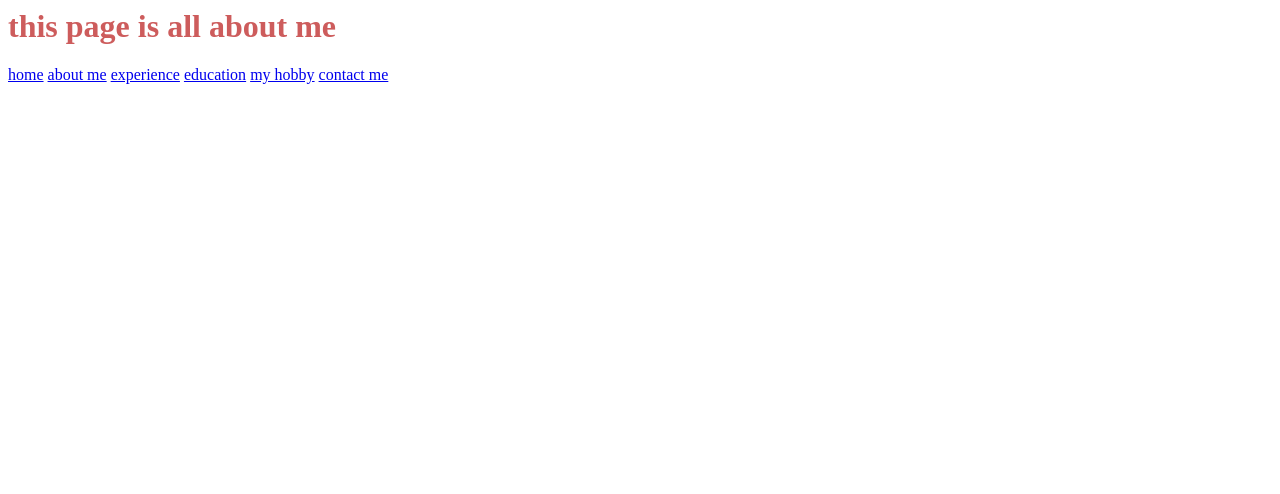
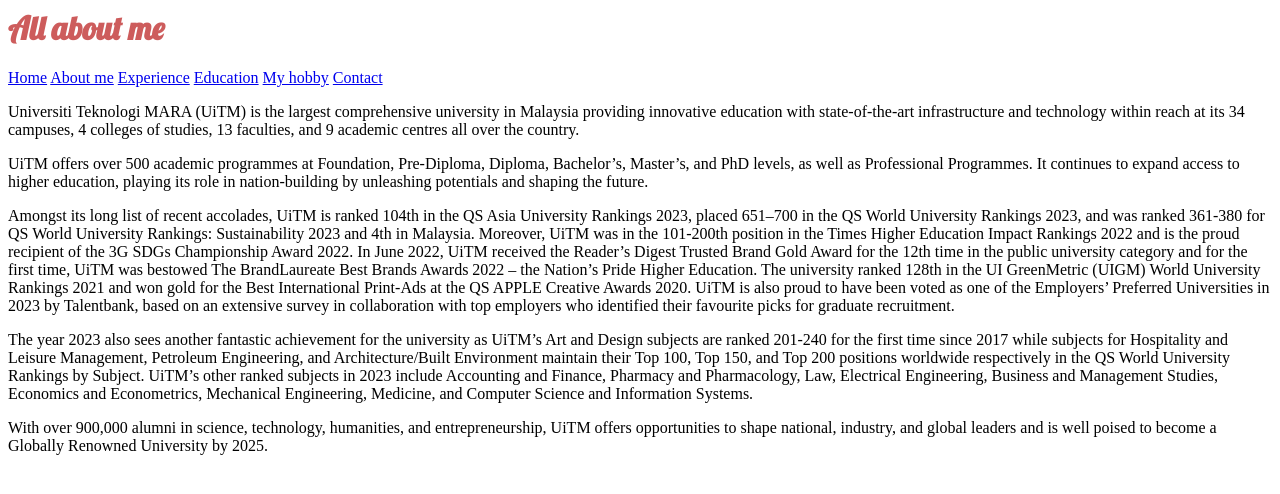
Before and after one commit to AfifahHusna01/23_ims456_2424d_individu, a plain HTML site: page biodata.html in a window 1280 px wide. Drawn offline with Linux system fonts and the light colour scheme.

Commit message:
Add files via upload

```diff
--- a/biodata.html
+++ b/biodata.html
@@ -1,16 +1,36 @@
 <html>
-    <head>
-        <title>about me</title>
-        <link rel="stylesheet"type="text/css"href="css/style.css">
-    </head>
-    <body>
-        <h1>this page is all about me</h1>
+<head>
+    <title>This page is all about me</title>
 
-        <a href="index.html">home</a>
-        <a href="biodata.html">about me</a>
-        <a href="experience.html">experience</a>
-        <a href="education.html">education</a>
-        <a href="myhobby.html">my hobby</a>
-        <a href="contact.html">contact me</a>
-    </body>
+    <link rel="stylesheet" type="text/css" href="css/style.css">
+
+    <link rel="preconnect" href="https://fonts.googleapis.com">
+    <link rel="preconnect" href="https://fonts.gstatic.com" crossorigin>
+    <link href="https://fonts.googleapis.com/css2?family=Lobster&display=swap" rel="stylesheet">
+
+ </head>
+ <body>
+ <h1 style="font-family: 'Lobster', cursive;">All about me</h1>
+
+<a href="index.html">Home</a>
+<a href="biodata.html">About me</a>
+<a href="experience.html">Experience</a>
+<a href="education.html">Education</a>
+<a href="my hobby.html">My hobby</a>
+<a href="contact.html">Contact</a>
+
+<div class="content">
+<p>Universiti Teknologi MARA (UiTM) is the largest comprehensive university in Malaysia providing innovative education with state-of-the-art infrastructure and technology within reach at its 34 campuses, 4 colleges of studies, 13 faculties, and 9 academic centres all over the country.</p>
+
+<p>UiTM offers over 500 academic programmes at Foundation, Pre-Diploma, Diploma, Bachelor’s, Master’s, and PhD levels, as well as Professional Programmes. It continues to expand access to higher education, playing its role in nation-building by unleashing potentials and shaping the future.</p>
+
+<p>Amongst its long list of recent accolades, UiTM is ranked 104th in the QS Asia University Rankings 2023, placed 651–700 in the QS World University Rankings 2023, and was ranked 361-380 for QS World University Rankings: Sustainability 2023 and 4th in Malaysia. Moreover, UiTM was in the 101-200th position in the Times Higher Education Impact Rankings 2022 and is the proud recipient of the 3G SDGs Championship Award 2022. In June 2022, UiTM received the Reader’s Digest Trusted Brand Gold Award for the 12th time in the public university category and for the first time, UiTM was bestowed The BrandLaureate Best Brands Awards 2022 – the Nation’s Pride Higher Education. The university ranked 128th in the UI GreenMetric (UIGM) World University Rankings 2021 and won gold for the Best International Print-Ads at the QS APPLE Creative Awards 2020. UiTM is also proud to have been voted as one of the Employers’ Preferred Universities in 2023 by Talentbank, based on an extensive survey in collaboration with top employers who identified their favourite picks for graduate recruitment.</p>
+
+<p>The year 2023 also sees another fantastic achievement for the university as UiTM’s Art and Design subjects are ranked 201-240 for the first time since 2017 while subjects for Hospitality and Leisure Management, Petroleum Engineering, and Architecture/Built Environment maintain their Top 100, Top 150, and Top 200 positions worldwide respectively in the QS World University Rankings by Subject. UiTM’s other ranked subjects in 2023 include Accounting and Finance, Pharmacy and Pharmacology, Law, Electrical Engineering, Business and Management Studies, Economics and Econometrics, Mechanical Engineering, Medicine, and Computer Science and Information Systems.</p>
+
+<p>With over 900,000 alumni in science, technology, humanities, and entrepreneurship, UiTM offers opportunities to shape national, industry, and global leaders and is well poised to become a Globally Renowned University by 2025.</p>
+
+</div>
+
+</body>
 </html>
```
Also changed, not shown: education.html (+36 -0 lines).
